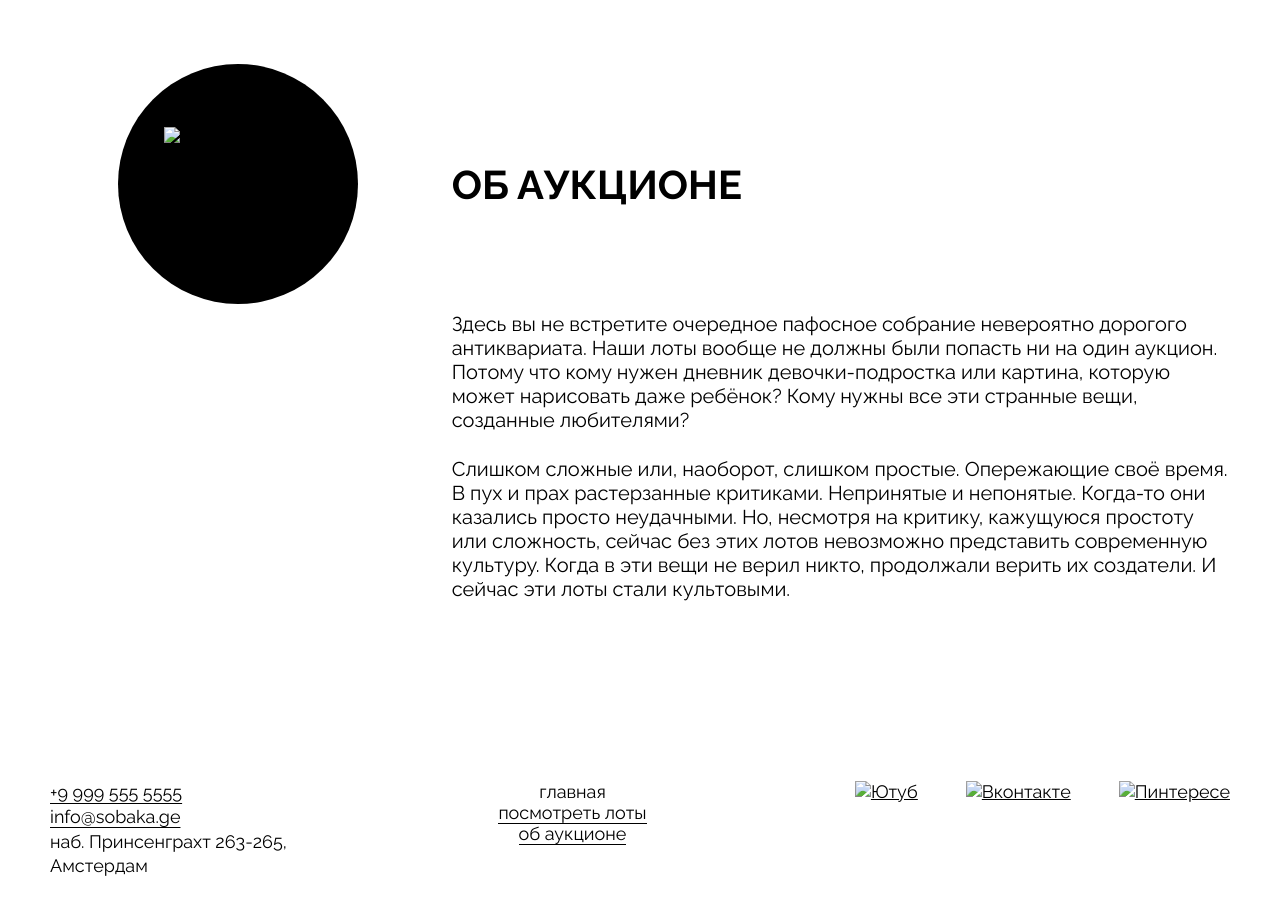
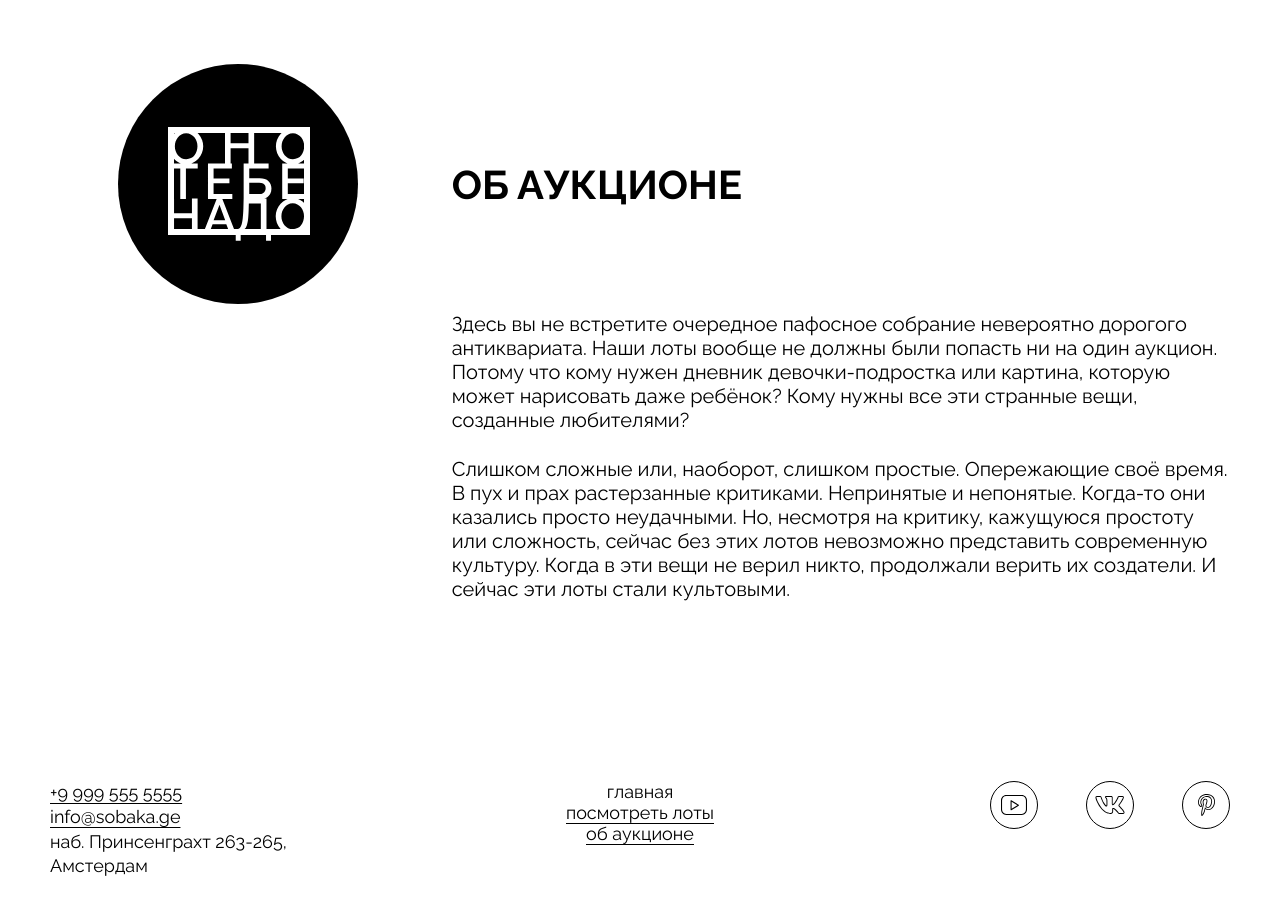
Before and after one commit to kirillustork/ono-tebe-nado, a plain HTML site: page index.html in a window 1280 px wide. Shown: the part 2400-3314 px from the top of the page. Drawn offline with Linux system fonts and the light colour scheme; the site is published under a folder, as on GitHub Pages, so addresses that start at the root find nothing.

Commit message:
forth iteration

```diff
--- a/index.html
+++ b/index.html
@@ -91,7 +91,7 @@
     <section class="about">
       <div class="about__column about__column_type_logo">
         <div class="about__logo">
-          <img src="/images/logo-white.svg" alt="Логотип Оно Тебе Надо" class="about__logo-image">
+          <img src="./images/logo-white.svg" alt="Логотип Оно Тебе Надо" class="about__logo-image">
         </div>
       </div>
       <div class="about__column about__column_type_text">
@@ -128,10 +128,10 @@
       </ul>
     </nav>
     <div class="footer__social-list">
-      <a href="#0" class="footer__social-link"><img src="/images/yt.svg" alt="Ютуб" class="footer__social-icon"></a>
-      <a href="#0" class="footer__social-link"><img src="/images/vk.svg" alt="Вконтакте"
+      <a href="#0" class="footer__social-link"><img src="./images/yt.svg" alt="Ютуб" class="footer__social-icon"></a>
+      <a href="#0" class="footer__social-link"><img src="./images/vk.svg" alt="Вконтакте"
           class="footer__social-icon"></a>
-      <a href="#0" class="footer__social-link"><img src="/images/pinterest.svg" alt="Пинтересе"
+      <a href="#0" class="footer__social-link"><img src="./images/pinterest.svg" alt="Пинтерес"
           class="footer__social-icon"></a>
     </div>
   </footer>
```
